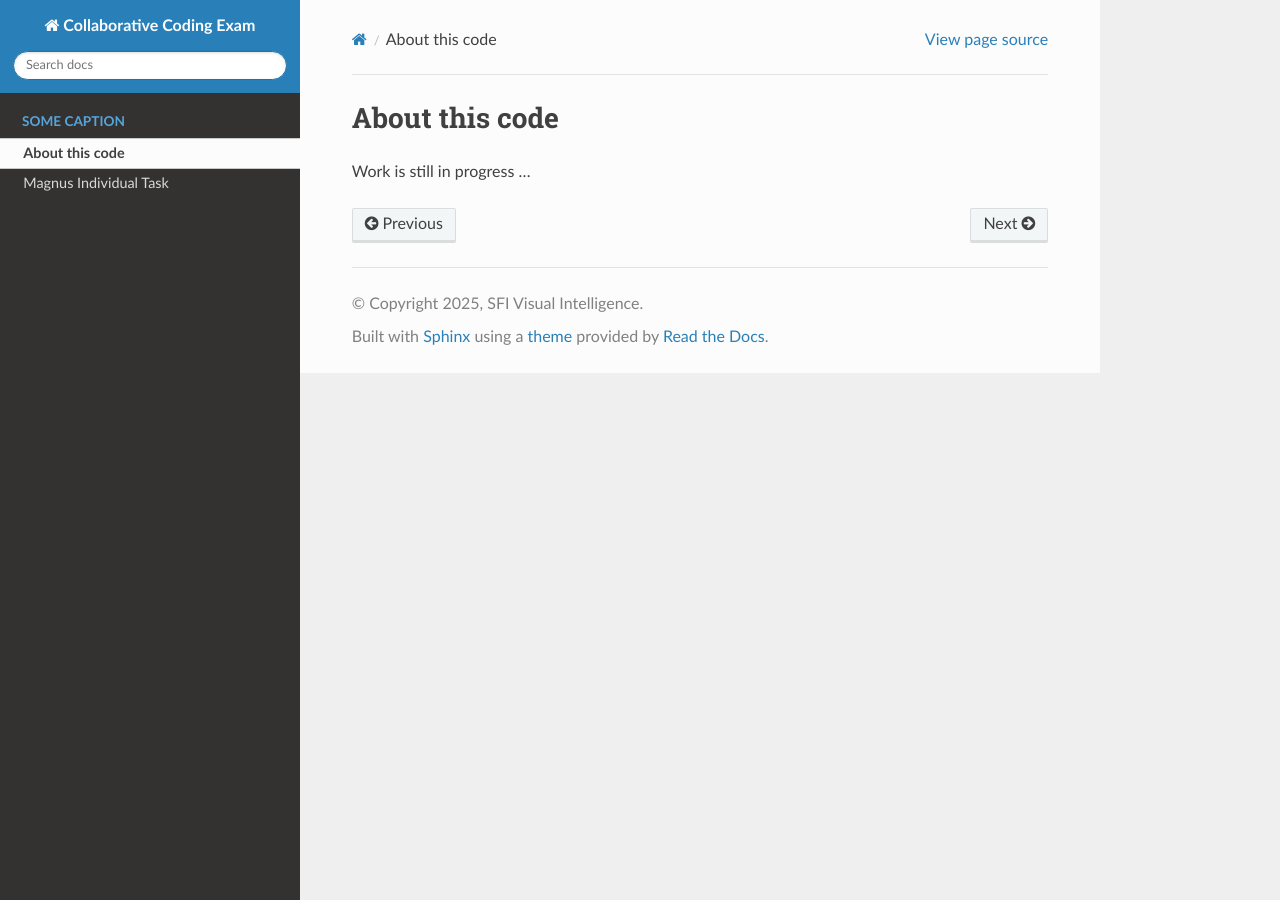
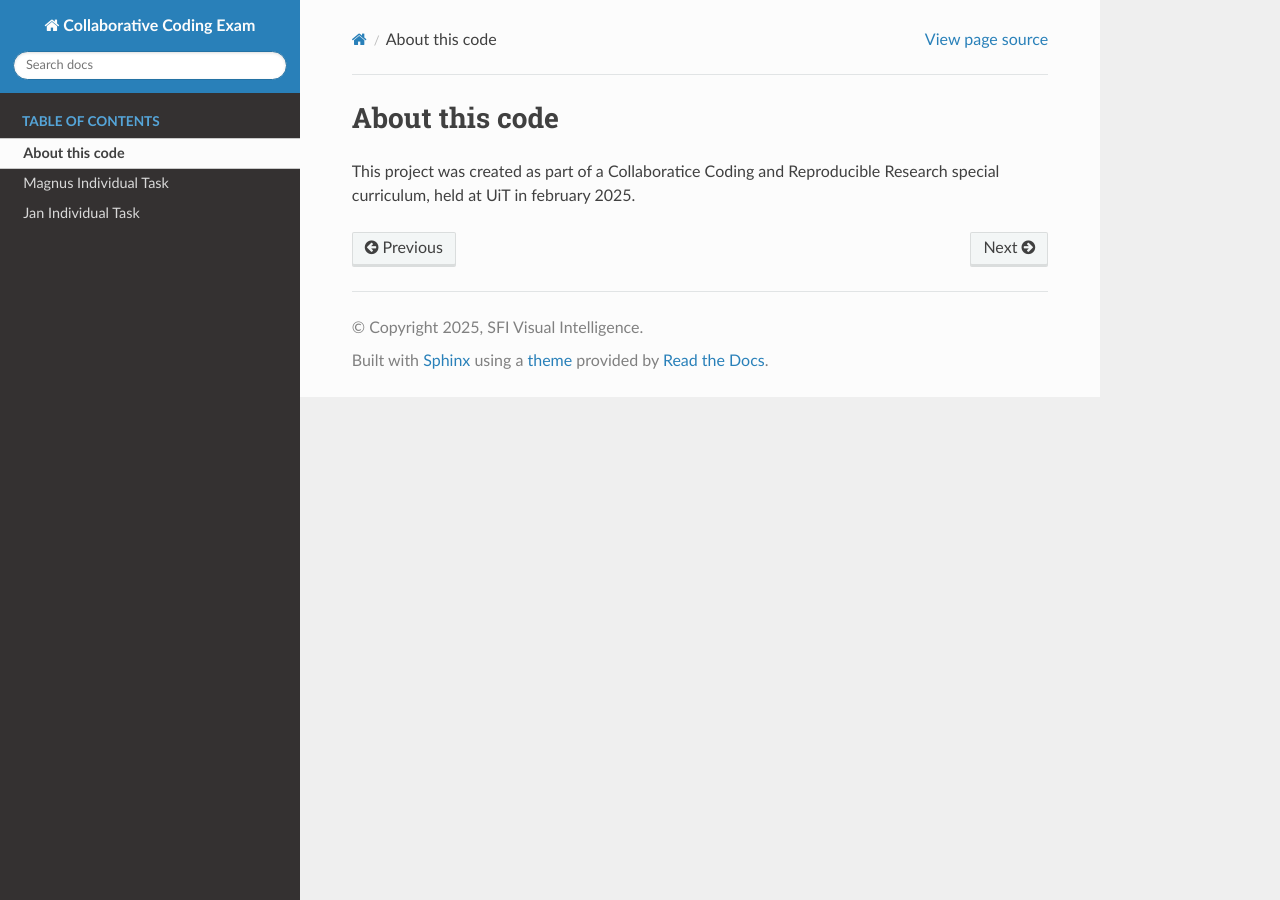
Before and after one commit to SFI-Visual-Intelligence/Collaborative-Coding-Exam, a Sphinx documentation site: the page built from doc/about.md, in a window 1280 px wide. Built offline with Sphinx 7.4.7 and the Read the Docs theme 3.1.0, drawn with Linux system fonts in a browser that asks for light colours.

Commit message:
added Jan doc

```diff
--- a/doc/about.md
+++ b/doc/about.md
@@ -1,3 +1,3 @@
 # About this code
 
-Work is still in progress ...
+This project was created as part of a Collaboratice Coding and Reproducible Research special curriculum, held at UiT in february 2025.
--- a/doc/index.md
+++ b/doc/index.md
@@ -8,12 +8,10 @@ fugiat nulla pariatur. Excepteur sint occaecat cupidatat non proident, sunt in
 culpa qui officia deserunt mollit anim id est laborum.
 
 :::{toctree}
-:maxdepth: 2
-:caption: Some caption
+:maxdepth: 1
+:caption: Table of contents
 
 about.md
 Magnus_page.md
+Jan_page.md
 :::
-
-Individual Sections
-===================
--- a/pyproject.toml
+++ b/pyproject.toml
@@ -9,6 +9,7 @@ dependencies = [
     "h5py>=3.12.1",
     "isort>=6.0.0",
     "jupyterlab>=4.3.5",
+    "myst-parser>=4.0.1",
     "numpy>=2.2.2",
     "pandas>=2.2.3",
     "pip>=25.0",
```
Also changed, not shown: doc/Jan_page.md (added, +54 -0 lines), 1 other file.
